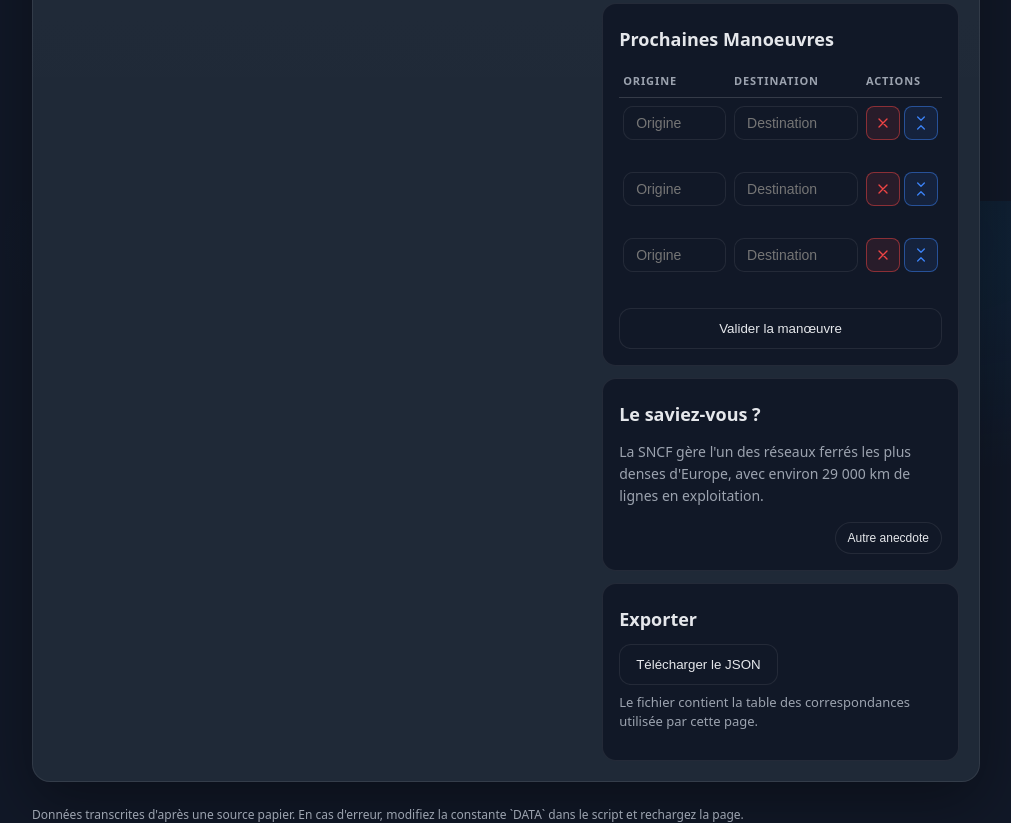
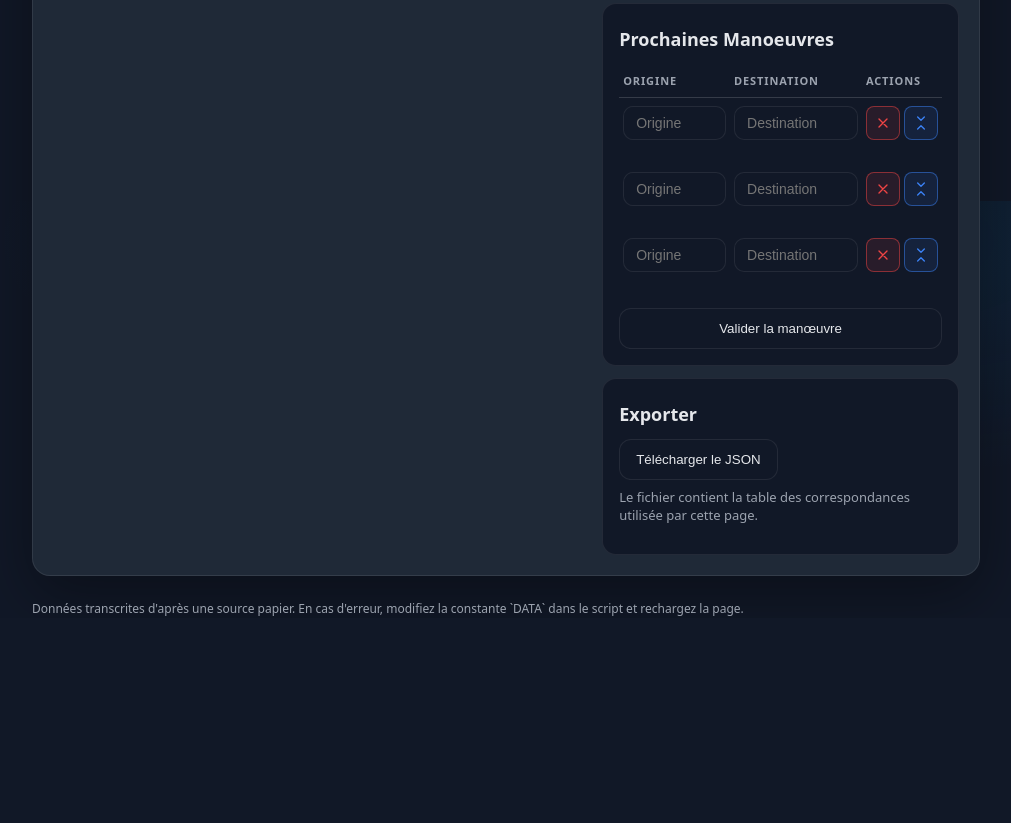
Before and after one commit to HassanT63/leviers, a plain HTML site: page index.html in a window 1280 px wide. Shown: the part 599-1422 px from the top of the page, without its empty margins (134-1145 px from the left). After the commit the page ends 1217 px from the top, so only its background shows below. Drawn offline with Linux system fonts and the light colour scheme.

Commit message:
Retire la section d'anecdotes SNCF

```diff
--- a/index.html
+++ b/index.html
@@ -253,35 +253,6 @@
     .empty{padding:24px; border:1px dashed var(--border); border-radius:14px; text-align:center; color:var(--muted)}
     .footer{margin-top:24px; font-size:12px; color:var(--muted)}
     .kbd{font-family: ui-monospace, SFMono-Regular, Menlo, Monaco, Consolas, "Liberation Mono", monospace; background:var(--bg); border:1px solid var(--border); padding:2px 6px; border-radius:8px}
-
-    /* Styles spécifiques pour la section des anecdotes */
-    #anecdote-section h3 {
-        display: flex;
-        align-items: center;
-        gap: 8px;
-    }
-    #anecdote-section p {
-        font-size: 14px;
-        color: var(--muted);
-        line-height: 1.6;
-    }
-    #anecdote-section .anecdote-actions {
-        display: flex;
-        justify-content: flex-end;
-        margin-top: 12px;
-    }
-    .anecdote-btn {
-      padding: 8px 12px;
-      border-radius: 999px;
-      border: 1px solid var(--border);
-      background: var(--bg);
-      color: var(--text);
-      cursor: pointer;
-      font-size: 12px;
-    }
-    .anecdote-btn:hover {
-        border-color: var(--accent);
-    }
 
     /* NOUVEAUX STYLES pour les tableaux */
     .data-table {
@@ -546,13 +517,6 @@
             <div id="manoeuvre-validation-result" class="manoeuvre-result" style="display: none;"></div>
         </div>
 
-        <div class="col" style="margin-top:12px" id="anecdote-section">
-            <h3>Le saviez-vous ?</h3>
-            <p id="anecdote-text" class="muted"></p>
-            <div class="anecdote-actions">
-                <button class="anecdote-btn" id="anecdote-next-btn">Autre anecdote</button>
-            </div>
-        </div>
         <div class="col" style="margin-top:12px">
           <h3>Exporter</h3>
           <button class="btn" id="btnExport">Télécharger le JSON</button>
@@ -605,15 +569,6 @@
     // Voies à marquer comme non accessibles
     const UNAVAILABLE_VOIES = ["59", "63", "79"];
 
-    // Tableau d'anecdotes sur la SNCF
-    const SNCF_ANECDOTES = [
-      "Le viaduc de Garabit, construit par Gustave Eiffel et achevé en 1884, était le plus haut du monde à son époque.",
-      "Le TGV a battu le record du monde de vitesse sur rail en 2007, atteignant 574,8 km/h.",
-      "La SNCF gère l'un des réseaux ferrés les plus denses d'Europe, avec environ 29 000 km de lignes en exploitation.",
-      "Le réseau ferré français est en forme d'étoile, avec Paris en son centre, une structure héritée du 19ème siècle.",
-      "Le nom 'TGV' est une marque déposée, mais il est souvent utilisé comme un nom commun pour désigner un train à grande vitesse en France."
-    ];
-
     // --- DOM Elements ---
     const voiesList = document.getElementById('voiesList');
     const resultZone = document.getElementById('resultZone');
@@ -624,8 +579,6 @@
     const themeToggleIcon = document.getElementById('themeToggleIcon');
     const historyZone = document.getElementById('historyZone');
     const historyList = document.getElementById('historyList');
-    const anecdoteText = document.getElementById('anecdote-text');
-    const anecdoteNextBtn = document.getElementById('anecdote-next-btn');
     const manoeuvresTable = document.getElementById('manoeuvres-table');
     const btnManoeuvreValidate = document.getElementById('btn-manoeuvre-validate');
     const manoeuvreValidationResult = document.getElementById('manoeuvre-validation-result');
@@ -642,12 +595,6 @@
         document.body.classList.remove('theme-light');
         themeToggleIcon.textContent = '☀️';
       }
-    }
-
-    // --- Fonctions pour les anecdotes ---
-    function displayRandomAnecdote() {
-        const randomIndex = Math.floor(Math.random() * SNCF_ANECDOTES.length);
-        anecdoteText.textContent = SNCF_ANECDOTES[randomIndex];
     }
 
     // --- Fonctions de gestion de l'historique ---
@@ -945,7 +892,6 @@
             }
         });
         btnExport.addEventListener('click', exportData);
-        anecdoteNextBtn.addEventListener('click', displayRandomAnecdote);
         btnManoeuvreValidate.addEventListener('click', validateManoeuvre);
 
         // Event delegation for maneuver table buttons
@@ -974,7 +920,6 @@
         // Rendu initial
         renderVoies();
         renderHistory();
-        displayRandomAnecdote();
     });
 
   </script>
```
